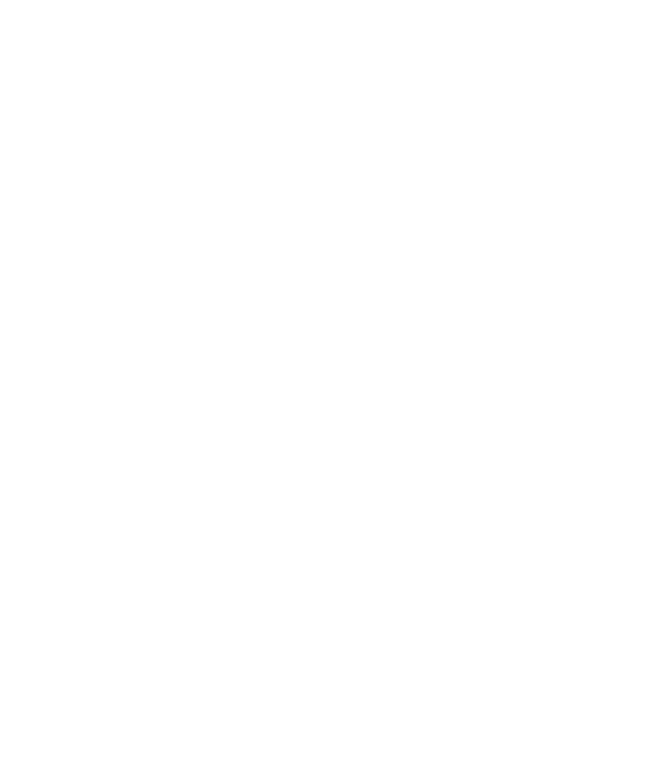
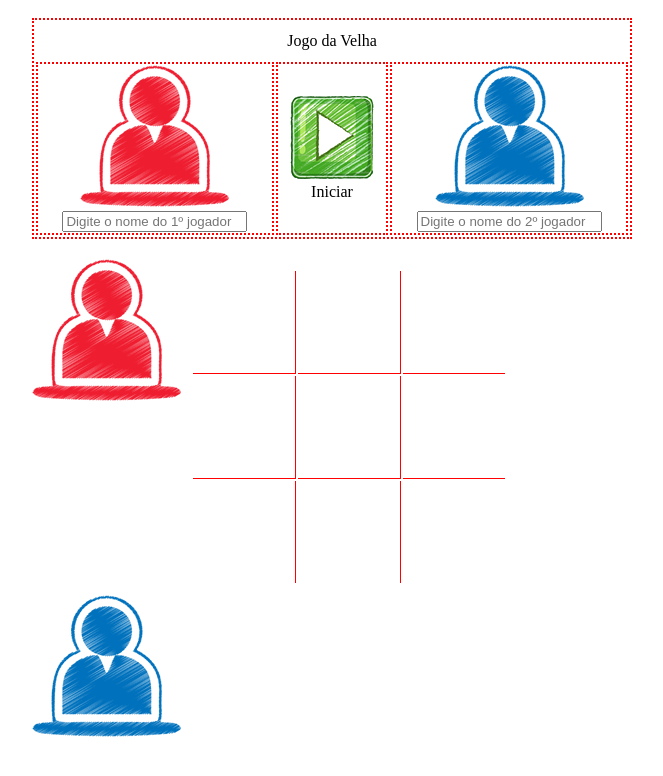
Before and after one commit to PaamFidelis/jogo_da_velha_jquery, a plain HTML site: page index.html in a window 1280 px wide. Shown: the whole page, without its empty margins (292-955 px from the left). Drawn offline with nearby package versions, Linux system fonts and the light colour scheme.

Commit message:
Montagem do cenário

```diff
--- a/css/style.css
+++ b/css/style.css
@@ -0,0 +1,24 @@
+.tabela{
+	width: 600px;
+	border: 2px dotted red;
+}
+
+.centralizar {
+margin: 0 auto;
+width: 50%;
+text-align: center;
+padding: 10px;
+}
+
+.borda {
+	border: 2px dotted red;
+}
+
+.alinhar{
+	float: left;
+}
+
+.area{
+	width: 100px;
+	height: 100px;
+}
--- a/index.html
+++ b/index.html
@@ -3,11 +3,91 @@
 	<head>
 		<meta charset="UTF-8">
 
+		<script src="js/jquery-2.2.1.js"></script>
+		<script src="js/jogo.js"></script>
+		<link rel="stylesheet" type="text/css" href="css/style.css">
+
 		<title>Jogo da velha</title>
-		<script src="jquery-2.2.1.js"></script>
+
 	</head>
 
-	<body>
+	<body onload="criar_cenario()">
 
+		<div class="centralizar" id="pagina_inicial">
+			<table class="tabela">
+				<tbody>
+					<tr class="borda">
+						<td class="centralizar" colspan="3">Jogo da Velha</td>
+					</tr>
+					<tr>
+						<td class="borda">
+							<img src="imagens/jogador_1.png"/>
+							<br/>
+							<input type="text" name="nome_1" maxlength="10" placeholder="Digite o nome do 1º jogador" />
+						</td>
+						<td class="borda">
+							<img src="imagens/iniciar.png"/>
+							<br/>
+							<label>Iniciar</label>
+						</td>
+						<td class="borda">
+							<img src="imagens/jogador_2.png"/>
+							<br/>
+							<input type="text" name="nome_2" maxlength="10" placeholder="Digite o nome do 2º jogador" />
+						</td>
+					</tr>
+				</tbody>
+			</table>
+		</div>
+
+		<div class="centralizar" id="palco_jogo">
+
+			<div class="alinhar">
+				<img src="imagens/jogador_1.png">
+			</div>
+
+			<div class="centralizar alinhar">
+				<table>
+					<tr>
+						<td style="border-bottom: 1px solid red; border-right: 1px solid red; ">
+							<div class="area"></div>
+						</td>
+						<td style="border-bottom: 1px solid red; border-right: 1px solid red; ">
+							<div class="area"></div>
+						</td>
+						<td style="border-bottom: 1px solid red;">
+							<div class="area"></div>
+						</td>
+					</tr>
+					<tr>
+						<td style="border-bottom: 1px solid red; border-right: 1px solid red; ">
+							<div class="area"></div>
+						</td>
+						<td style="border-bottom: 1px solid red; border-right: 1px solid red; ">
+							<div class="area"></div>
+						</td>
+						<td style="border-bottom: 1px solid red;">
+							<div class="area"></div>
+						</td>
+					</tr>
+					<tr>
+						<td style="border-right: 1px solid red;">
+							<div class="area"></div>
+						</td>
+						<td style="border-right: 1px solid red;">
+							<div class="area"></div>
+						</td>
+						<td>
+							<div class="area"></div>
+						</td>
+					</tr>
+				</table>
+			</div>
+
+			<div class="alinhar">
+				<img src="imagens/jogador_2.png">
+			</div>
+
+		</div>
 	</body>
 </html>
```
Also changed, not shown: js/jogo.js (+27 -0 lines).
